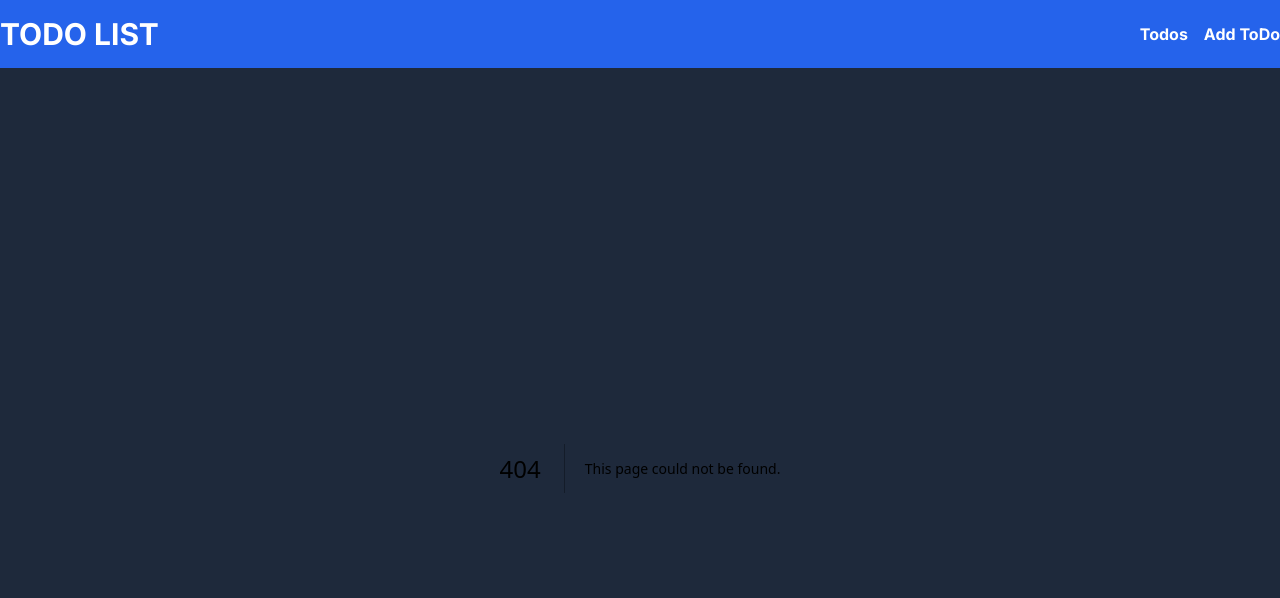
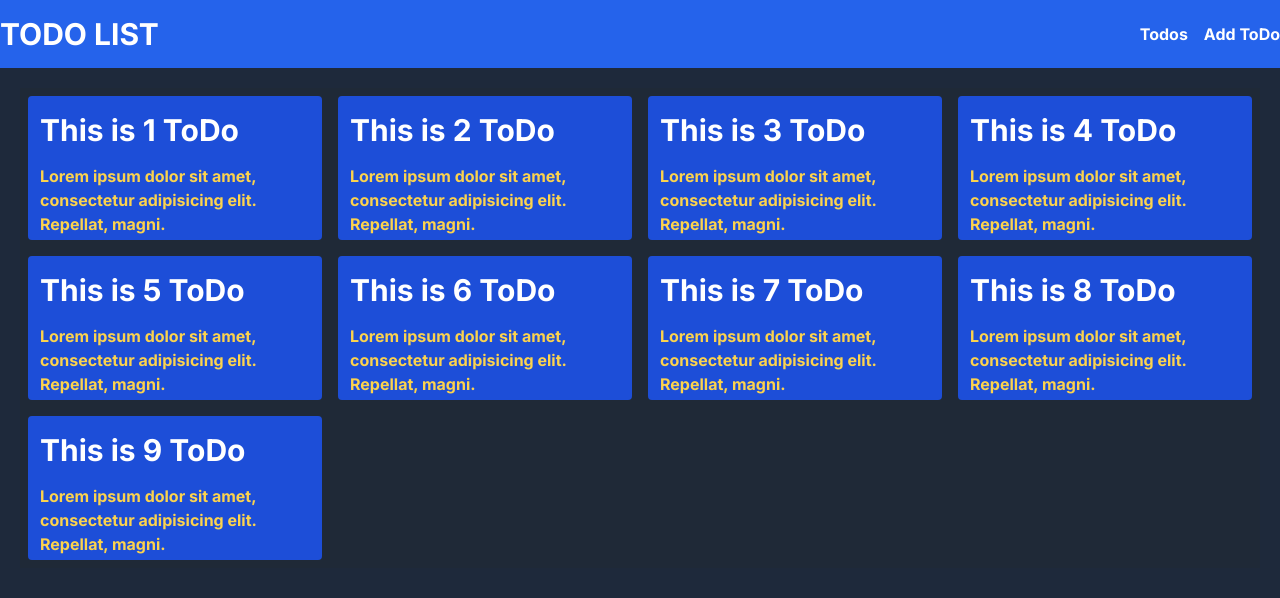
Before and after one commit to momotan039/ToDoList-Nextjs, a Next.js app: page /todos in a window 1280 px wide. Before the commit this address had no page. Shown: the top 598 px of the page. Built offline with nearby package versions, Linux system fonts and the light colour scheme.

Commit message:
create new page to display todos list

```diff
--- /dev/null
+++ b/app/todos/page.jsx
@@ -0,0 +1,27 @@
+'use client'
+import React, { useEffect } from 'react'
+import Todos from '@/components/Todos'
+import { useAppContext } from '@/context/appContext'
+
+function page() {
+    const todos=[
+        {title:'This is 1 ToDo',description:'Lorem ipsum dolor sit amet, consectetur adipisicing elit. Repellat, magni.'},
+        {title:'This is 2 ToDo',description:'Lorem ipsum dolor sit amet, consectetur adipisicing elit. Repellat, magni.'},
+        {title:'This is 3 ToDo',description:'Lorem ipsum dolor sit amet, consectetur adipisicing elit. Repellat, magni.'},
+        {title:'This is 4 ToDo',description:'Lorem ipsum dolor sit amet, consectetur adipisicing elit. Repellat, magni.'},
+        {title:'This is 5 ToDo',description:'Lorem ipsum dolor sit amet, consectetur adipisicing elit. Repellat, magni.'},
+        {title:'This is 6 ToDo',description:'Lorem ipsum dolor sit amet, consectetur adipisicing elit. Repellat, magni.'},
+        {title:'This is 7 ToDo',description:'Lorem ipsum dolor sit amet, consectetur adipisicing elit. Repellat, magni.'},
+        {title:'This is 8 ToDo',description:'Lorem ipsum dolor sit amet, consectetur adipisicing elit. Repellat, magni.'},
+        {title:'This is 9 ToDo',description:'Lorem ipsum dolor sit amet, consectetur adipisicing elit. Repellat, magni.'},
+    ]
+   const ctx=useAppContext()
+   console.log(ctx);
+  return (
+    <div className="m-5">
+    <Todos todos={todos}/>
+  </div>
+  )
+}
+
+export default page
```
